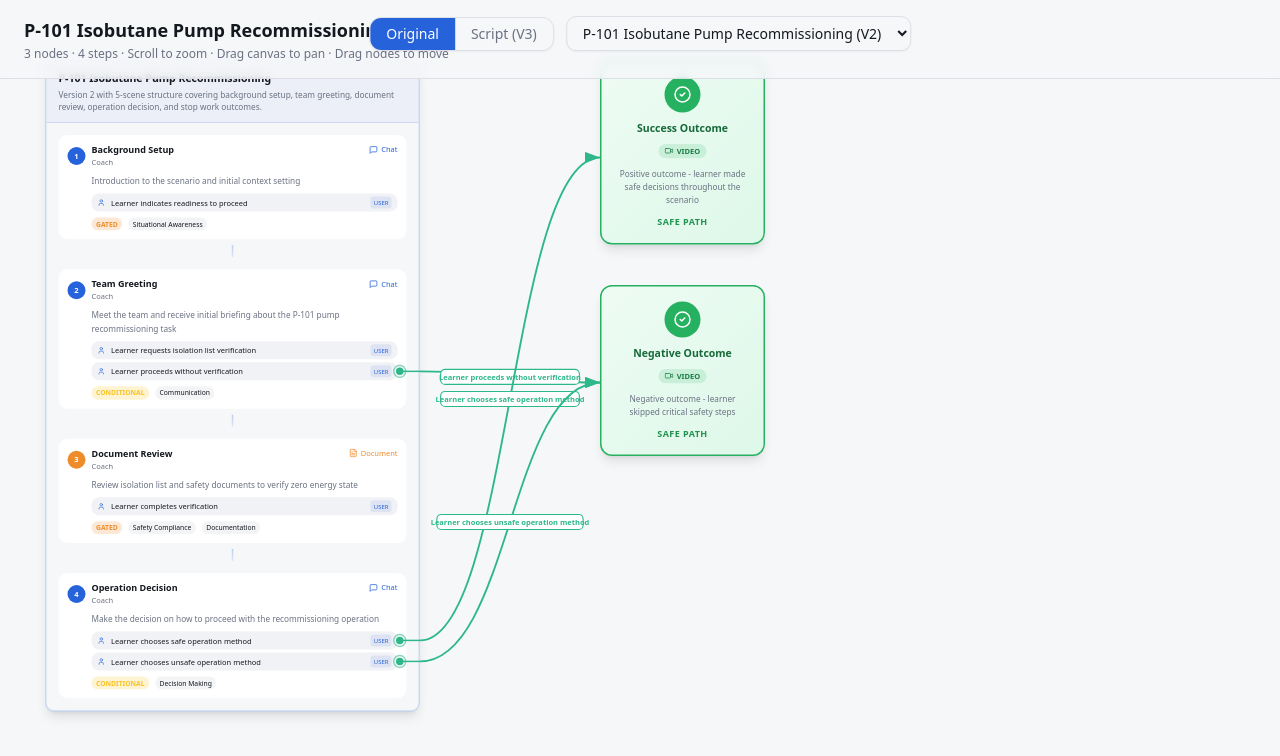
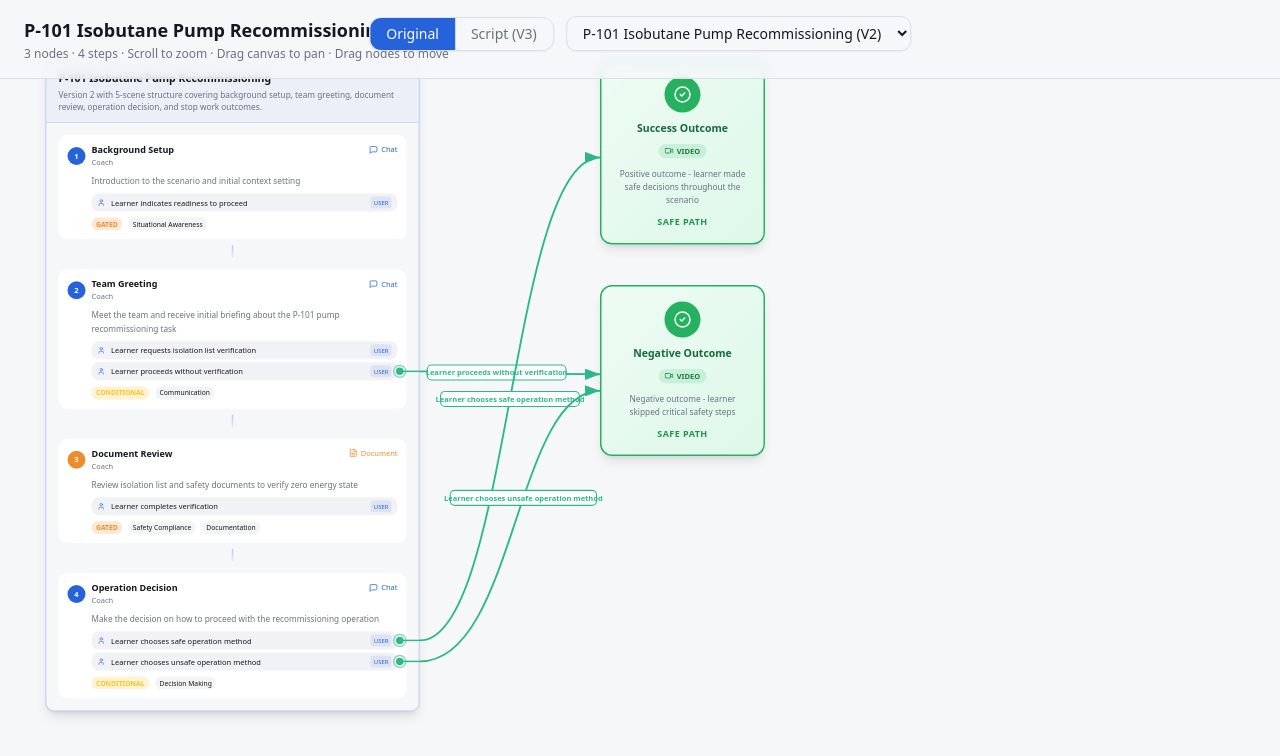
Before and after one commit to jesseddo/remix-of-flow-weaver, a React (Vite) app: page / in a window 1280 px wide. Shown: the top 756 px of the page. Built offline with nearby package versions, Linux system fonts and the light colour scheme; the HTML template or start-up script is replaced by a standard one.

Commit message:
arrow lines spacing fix

```diff
--- a/src/components/FlowConnections.tsx
+++ b/src/components/FlowConnections.tsx
@@ -23,6 +23,22 @@ const getMarkerId = (type: ConnectionType) => `arrow-${type}`;
 const isDashed = (type: ConnectionType) =>
   type === "partial_failure" || type === "critical_failure";
 
+const cubicBezier = (
+  t: number,
+  p0: number,
+  p1: number,
+  p2: number,
+  p3: number,
+) => {
+  const mt = 1 - t;
+  return (
+    mt * mt * mt * p0 +
+    3 * mt * mt * t * p1 +
+    3 * mt * t * t * p2 +
+    t * t * t * p3
+  );
+};
+
 interface Line {
   dotX: number;
   dotY: number;
@@ -32,6 +48,8 @@ interface Line {
   color: string;
   label: string;
   type: ConnectionType;
+  labelT: number;
+  ctrlXOffset: number;
 }
 
 const linesMatch = (a: Line[], b: Line[]): boolean => {
@@ -97,8 +115,35 @@ const FlowConnections = ({
             color: getColor(connection.type),
             label: connection.label,
             type: connection.type,
+            labelT: 0.5,
+            ctrlXOffset: 0,
           });
         });
+      });
+    });
+
+    const targetGroups = new Map<string, number[]>();
+    newLines.forEach((line, idx) => {
+      const key = `${Math.round(line.x2)},${Math.round(line.y2)}`;
+      if (!targetGroups.has(key)) targetGroups.set(key, []);
+      targetGroups.get(key)!.push(idx);
+    });
+
+    targetGroups.forEach((indices) => {
+      if (indices.length <= 1) return;
+
+      indices.sort((a, b) => newLines[a].dotY - newLines[b].dotY);
+
+      const n = indices.length;
+      const ARRIVAL_SPREAD = 22;
+      const LABEL_T_RANGE = 0.14;
+      const CTRL_X_OFFSET = 14;
+
+      indices.forEach((idx, j) => {
+        const frac = j - (n - 1) / 2;
+        newLines[idx].y2 += frac * ARRIVAL_SPREAD;
+        newLines[idx].ctrlXOffset = frac * CTRL_X_OFFSET;
+        newLines[idx].labelT = 0.5 + frac * LABEL_T_RANGE;
       });
     });
 
@@ -153,9 +198,13 @@ const FlowConnections = ({
       </defs>
 
       {lines.map((line, i) => {
-        const midX = (line.exitX + line.x2) / 2;
+        const baseMidX = (line.exitX + line.x2) / 2;
+        const ctrlX = baseMidX + line.ctrlXOffset;
         const markerId = getMarkerId(line.type);
-        const labelY = (line.dotY + line.y2) / 2;
+
+        const t = line.labelT;
+        const labelX = cubicBezier(t, line.exitX, ctrlX, ctrlX, line.x2);
+        const labelY = cubicBezier(t, line.dotY, line.dotY, line.y2, line.y2);
         const labelWidth = Math.max(180, line.label.length * 5);
 
         return (
@@ -181,7 +230,7 @@ const FlowConnections = ({
             />
 
             <path
-              d={`M${line.exitX},${line.dotY} C${midX},${line.dotY} ${midX},${line.y2} ${line.x2},${line.y2}`}
+              d={`M${line.exitX},${line.dotY} C${ctrlX},${line.dotY} ${ctrlX},${line.y2} ${line.x2},${line.y2}`}
               fill="none"
               stroke={line.color}
               strokeWidth={2.5}
@@ -190,7 +239,7 @@ const FlowConnections = ({
             />
 
             <rect
-              x={midX - labelWidth / 2}
+              x={labelX - labelWidth / 2}
               y={labelY - 10}
               width={labelWidth}
               height={20}
@@ -200,7 +249,7 @@ const FlowConnections = ({
               strokeWidth={1.5}
             />
             <text
-              x={midX}
+              x={labelX}
               y={labelY + 4}
               textAnchor="middle"
               className="text-[10px] font-semibold"
```
